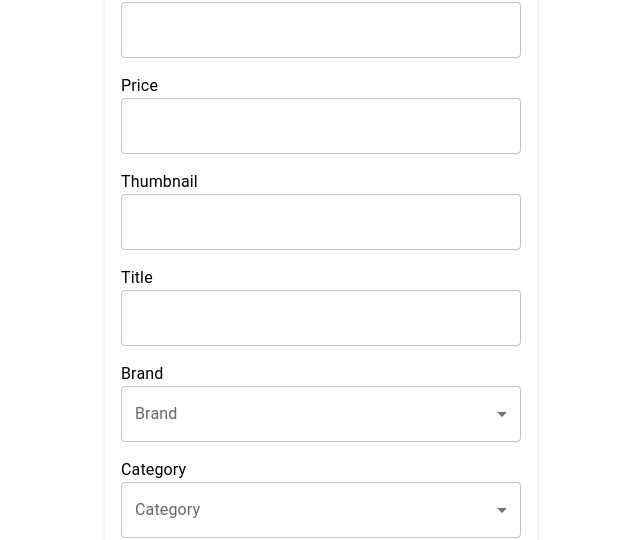
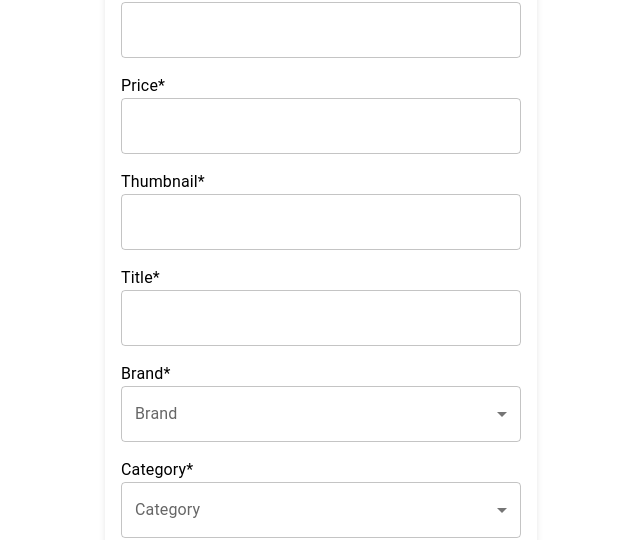
Before and after one commit to amitbilapatte/react-basics, a React (Create React App) app: page /add in a window 1280 px wide. Shown: the part 182-722 px from the top of the page, without its empty margins (319-959 px from the left). Built offline with nearby package versions, Linux system fonts and the light colour scheme.

Commit message:
Add required tag for data fields

```diff
--- a/src/AddProduct.js
+++ b/src/AddProduct.js
@@ -245,25 +245,26 @@ function AddProduct() {
           <TextField fullWidth name="rating" type="number" variant="outlined" onChange={handleChange} />
         </Grid>
         <Grid item xs={12}>
-          <Typography>Price</Typography>
-          <TextField fullWidth name="price" type="number" variant="outlined" onChange={handleChange} />
+          <Typography>Price*</Typography>
+          <TextField fullWidth name="price" type="number" variant="outlined" onChange={handleChange} required />
         </Grid>
         <Grid item xs={12}>
-          <Typography>Thumbnail</Typography>
+          <Typography>Thumbnail*</Typography>
           <TextField fullWidth name="price" type="text" variant="outlined" onChange={handleChange} required />
         </Grid>
         <Grid item xs={12}>
-          <Typography>Title</Typography>
+          <Typography>Title*</Typography>
           <TextField fullWidth name="title" variant="outlined" onChange={handleChange} required />
         </Grid>
         <Grid item xs={12}>
-          <Typography>Brand</Typography>
+          <Typography>Brand*</Typography>
           <FormControl fullWidth variant="outlined">
             <InputLabel>Brand</InputLabel>
             <Select
               value={product.brand || ""}
               onChange={(e) => setProduct({ ...product, brand: e.target.value })}
               label="Brand"
+              required
             >
               <MenuItem value="Apple">Apple</MenuItem>
               <MenuItem value="Samsung">Samsung</MenuItem>
@@ -272,13 +273,14 @@ function AddProduct() {
           </FormControl>
         </Grid>
         <Grid item xs={12}>
-          <Typography>Category</Typography>
+          <Typography>Category*</Typography>
           <FormControl fullWidth variant="outlined">
             <InputLabel>Category</InputLabel>
             <Select
               value={product.category || ""}
               onChange={(e) => setProduct({ ...product, category: e.target.value })}
               label="Category"
+              required
             >
               <MenuItem value="Smartphones">Smartphones</MenuItem>
               <MenuItem value="Laptops">Laptops</MenuItem>
```
